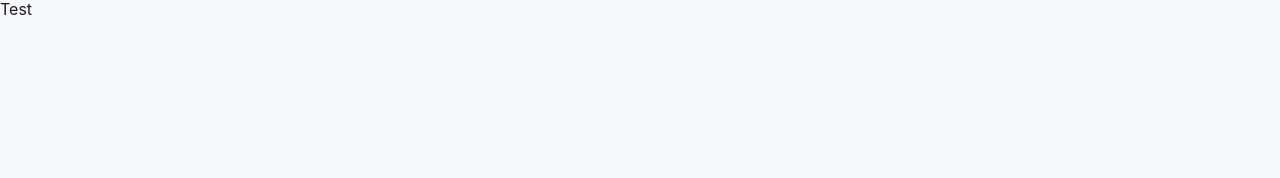
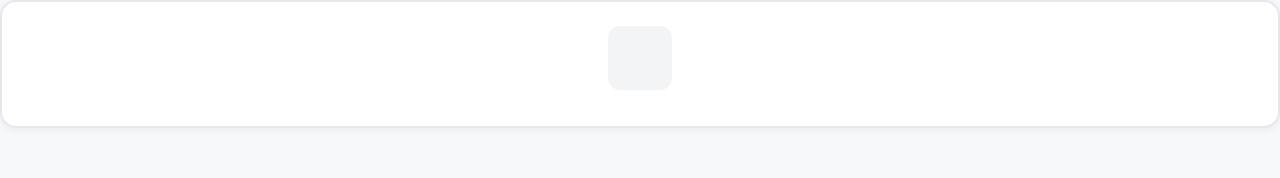
Before and after one commit to sh1xzyy/quanti-coders-test-task, a React (Vite) app in the folder my-app/: page / in a window 1280 px wide. Shown: the top 178 px of the page. Built offline with nearby package versions, Linux system fonts and the light colour scheme.

Commit message:
feat(form): add HelpTypeCard

```diff
--- a/my-app/src/App.jsx
+++ b/my-app/src/App.jsx
@@ -1,5 +1,11 @@
+import { HelpTypeCard } from "./components/HelpTypeCard/HelpTypeCard";
+
 function App() {
-  return <div>Test</div>;
+  return (
+    <div>
+      <HelpTypeCard />
+    </div>
+  );
 }
 
 export default App;
--- /dev/null
+++ b/my-app/src/components/HelpTypeCard/HelpTypeCard.css
@@ -0,0 +1,57 @@
+.helpTypesGrid {
+  display: grid;
+  grid-template-columns: repeat(auto-fit, minmax(200px, 1fr));
+  gap: 16px;
+  margin-bottom: 48px;
+}
+
+.helpCard {
+  display: flex;
+  flex-direction: column;
+  align-items: center;
+  gap: 12px;
+  padding: 24px;
+  border-radius: 16px;
+  cursor: pointer;
+  transition: all 0.3s;
+  background: #ffffff;
+  border: 2px solid #e5e7eb;
+  box-shadow: 0 2px 8px rgba(0, 0, 0, 0.05);
+}
+
+.helpCard:hover {
+  transform: translateY(-2px);
+  box-shadow: 0 4px 12px rgba(0, 0, 0, 0.1);
+}
+
+.helpCardActive {
+  background: linear-gradient(135deg, #a855f7 0%, #7c3aed 100%);
+  border: none;
+  box-shadow: 0 10px 25px rgba(168, 85, 247, 0.3);
+}
+
+.helpCardIcon {
+  width: 64px;
+  height: 64px;
+  border-radius: 12px;
+  display: flex;
+  align-items: center;
+  justify-content: center;
+  font-size: 32px;
+  background: #f3f4f6;
+}
+
+.helpCardIconActive {
+  background: rgba(255, 255, 255, 0.2);
+}
+
+.helpCardTitle {
+  font-weight: 600;
+  text-align: center;
+  white-space: pre-line;
+  color: #9ca3af;
+}
+
+.helpCardTitleActive {
+  color: #ffffff;
+}
--- /dev/null
+++ b/my-app/src/components/HelpTypeCard/HelpTypeCard.jsx
@@ -0,0 +1,16 @@
+import clsx from "clsx";
+import "./HelpTypeCard.css";
+
+export const HelpTypeCard = ({ icon, title, isActive, onClick }) => (
+  <div
+    onClick={onClick}
+    className={clsx("helpCard", isActive && "helpCardActive")}
+  >
+    <div className={clsx("helpCardIcon", isActive && "helpCardIconActive")}>
+      {icon}
+    </div>
+    <span className={clsx("helpCardTitle", isActive && "helpCardTitleActive")}>
+      {title}
+    </span>
+  </div>
+);
```
Also changed, not shown: 2 other files (tests, documents, lock files or other folders).
